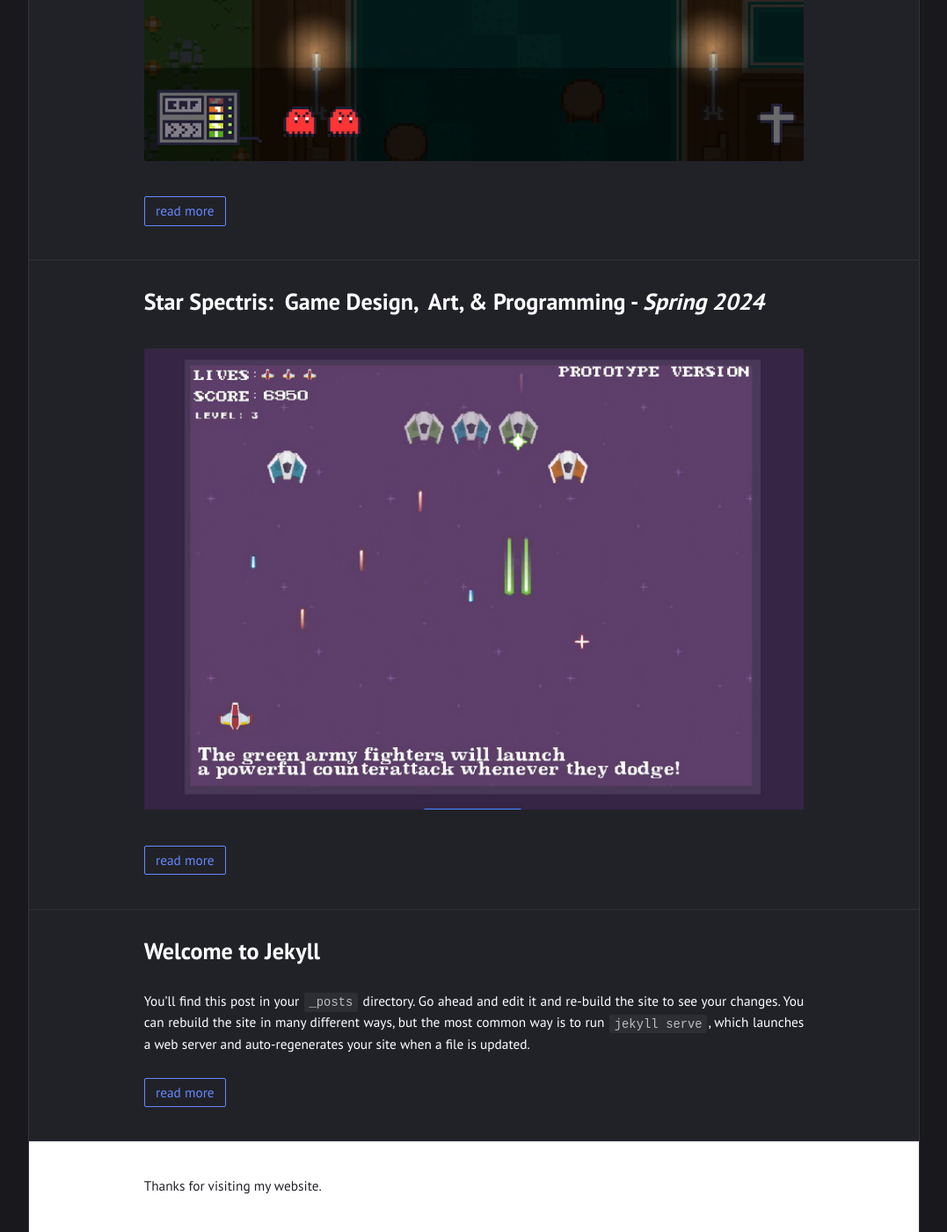
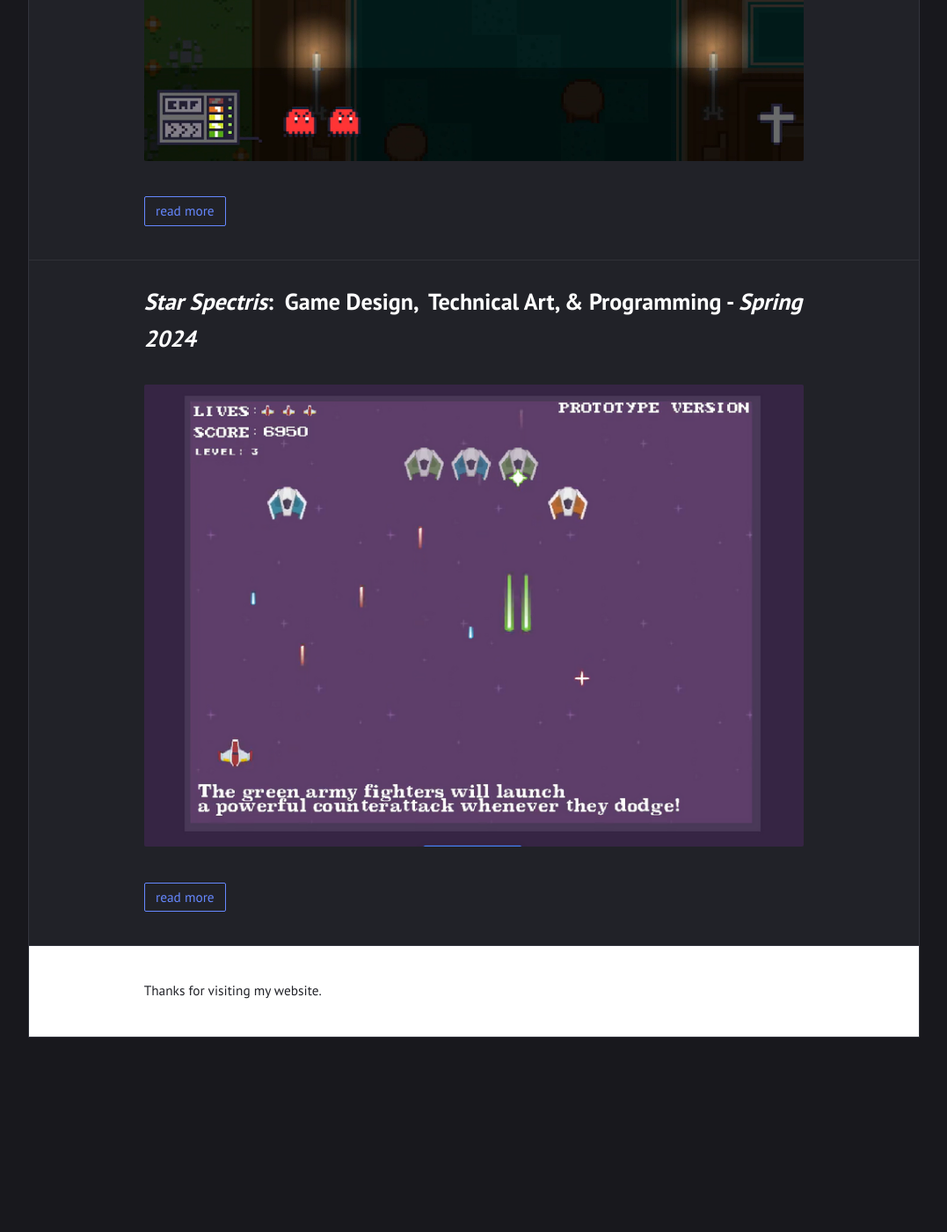
Before and after one commit to isaacwkm/isaacwkm.github.io, a Jekyll site: the page built from index.html, in a window 1280 px wide and 1400 px high, scrolled down 1391 px. Shown: the whole window at 88% size, without its empty margins (101-1178 px from the left). Built offline with Jekyll 4.4.1, drawn with Linux system fonts in a browser that asks for light colours; after the commit the page ends 2569 px from its top, so only the background shows below that.

Commit message:
cleaned up website

```diff
--- a/_posts/2017-03-01-welcome-to-jekyll.md
+++ /dev/null
@@ -1,27 +0,0 @@
----
-title: "Welcome to Jekyll"
-layout: post
-categories: Portfolio
-hidedate: true
----
-
-You’ll find this post in your `_posts` directory. Go ahead and edit it and re-build the site to see your changes. You can rebuild the site in many different ways, but the most common way is to run `jekyll serve`, which launches a web server and auto-regenerates your site when a file is updated.
-
-
-To add new posts, simply add a file in the `_posts` directory that follows the convention `YYYY-MM-DD-name-of-post.ext` and includes the necessary front matter. Take a look at the source for this post to get an idea about how it works.
-
-Jekyll also offers powerful support for code snippets:
-
-{% highlight ruby %}
-def print_hi(name)
-  puts "Hi, #{name}"
-end
-print_hi('Tom')
-#=> prints 'Hi, Tom' to STDOUT.
-{% endhighlight %}
-
-Check out the [Jekyll docs][jekyll-docs] for more info on how to get the most out of Jekyll. File all bugs/feature requests at [Jekyll’s GitHub repo][jekyll-gh]. If you have questions, you can ask them on [Jekyll Talk][jekyll-talk].
-
-[jekyll-docs]: http://jekyllrb.com/docs/home
-[jekyll-gh]:   https://github.com/jekyll/jekyll
-[jekyll-talk]: https://talk.jekyllrb.com/
--- a/_posts/2024-05-04-Star-Spectris.md
+++ b/_posts/2024-05-04-Star-Spectris.md
@@ -1,5 +1,5 @@
 ---
-title:  "Star Spectris: &nbsp;Game Design,&nbsp; Art, & Programming - <i>Spring 2024</i>"
+title:  "<i>Star Spectris</i>: &nbsp;Game Design,&nbsp; Technical Art, & Programming - <i>Spring 2024</i>"
 layout: post
 categories: Portfolio
 date: 2024-05-04
```
